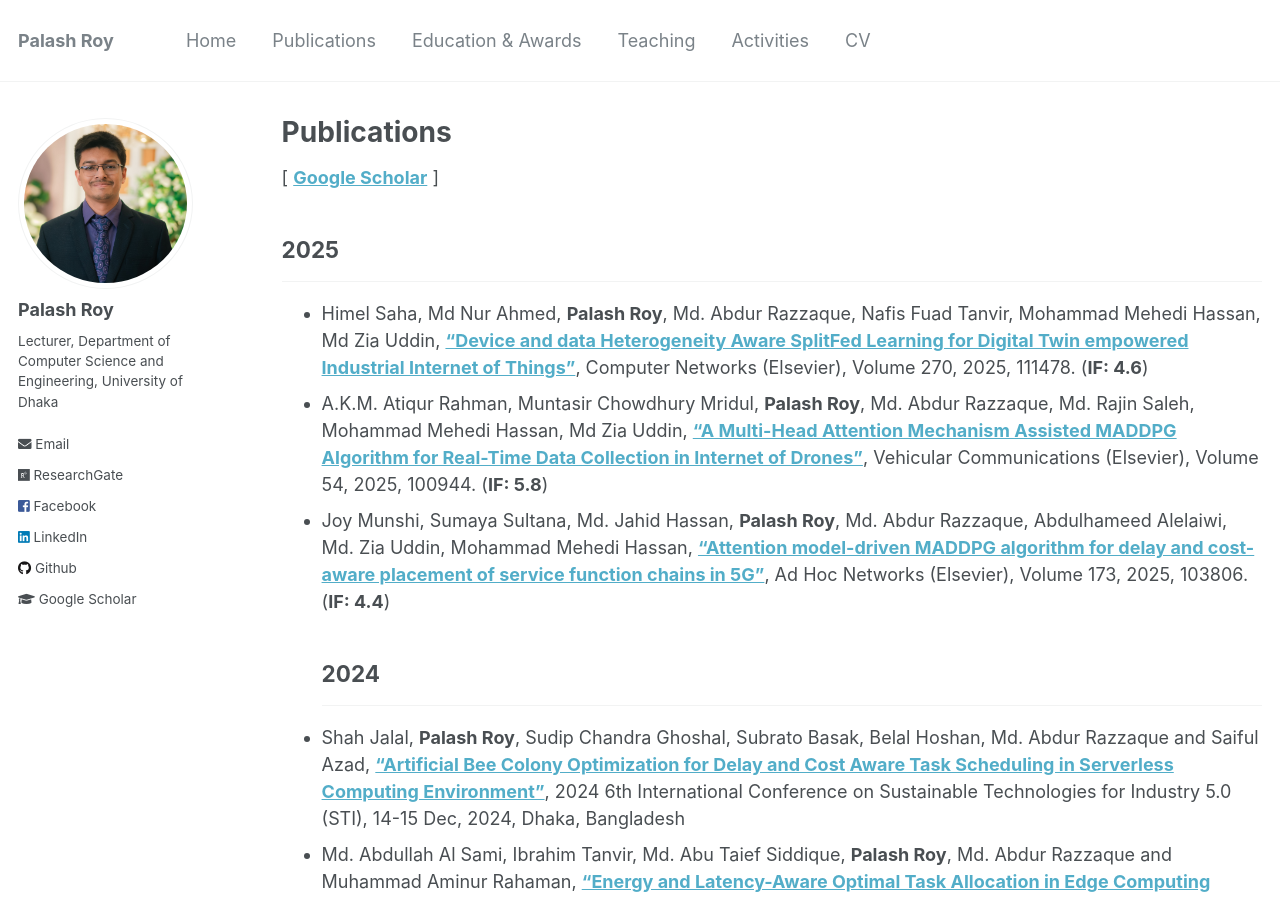
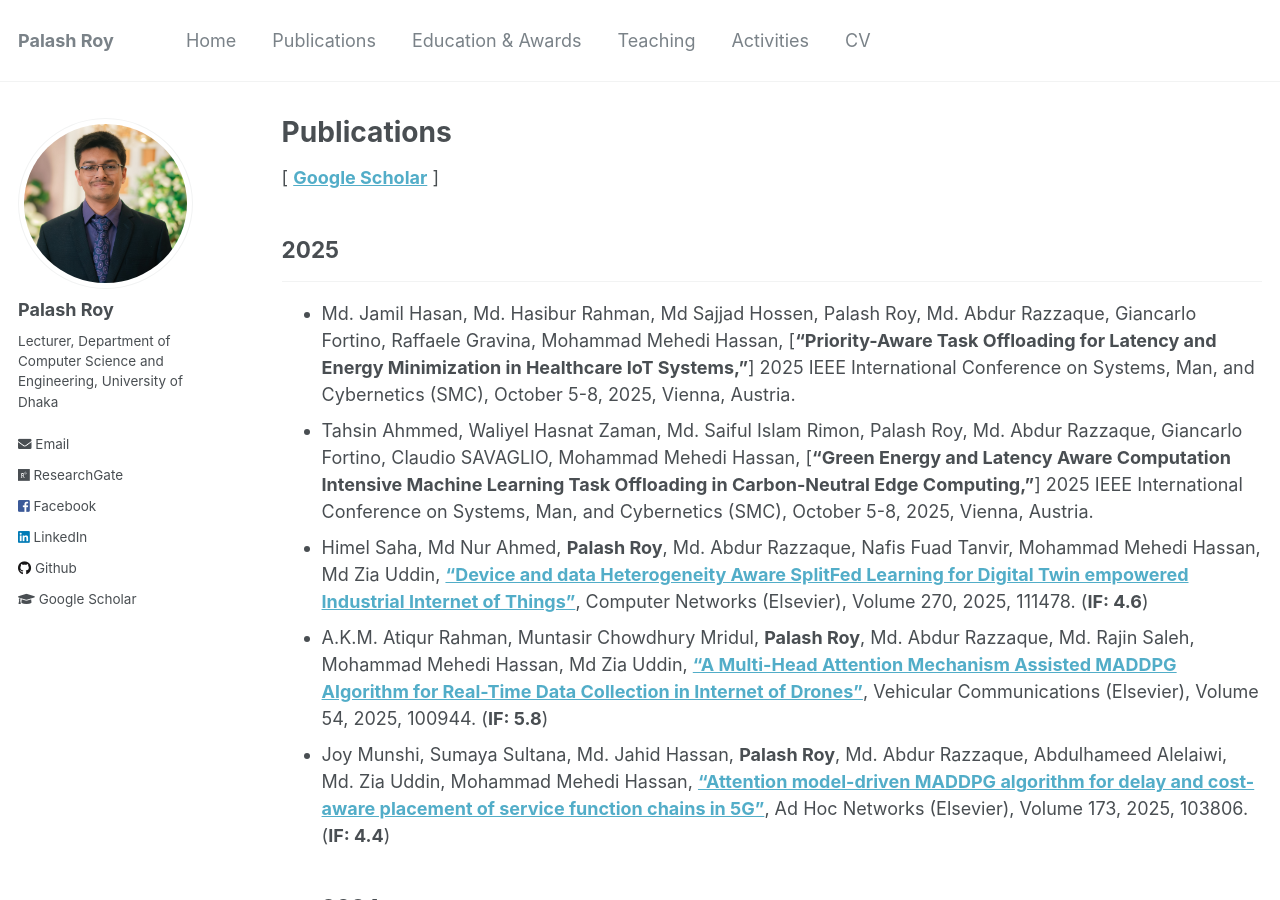
Before and after one commit to PalashRoy975/PalashRoy975.github.io, a Jekyll site: the page built from _pages/publications.md, in a window 1280 px wide and 900 px high. Built offline with Jekyll 4.4.1, drawn with Linux system fonts in a browser that asks for light colours.

Commit message:
Update publications.md

```diff
--- a/_pages/publications.md
+++ b/_pages/publications.md
@@ -8,6 +8,8 @@ author_profile: true
 [ [**Google Scholar**](https://scholar.google.com/citations?user=6YbqlUkAAAAJ&hl=en&authuser=1) ]
 ## 2025
 -----------
+* Md. Jamil Hasan, Md. Hasibur Rahman, Md Sajjad Hossen, Palash Roy, Md. Abdur Razzaque, Giancarlo Fortino, Raffaele Gravina, Mohammad Mehedi Hassan, [**"Priority-Aware Task Offloading for Latency and Energy Minimization in Healthcare IoT Systems,"**] 2025 IEEE International Conference on Systems, Man, and Cybernetics (SMC), October 5-8, 2025, Vienna, Austria.
+* Tahsin Ahmmed, Waliyel Hasnat Zaman, Md. Saiful Islam Rimon, Palash Roy, Md. Abdur Razzaque, Giancarlo Fortino, Claudio SAVAGLIO, Mohammad Mehedi Hassan, [**"Green Energy and Latency Aware Computation Intensive Machine Learning Task Offloading in Carbon-Neutral Edge Computing,"**] 2025 IEEE International Conference on Systems, Man, and Cybernetics (SMC), October 5-8, 2025, Vienna, Austria.
 * Himel Saha, Md Nur Ahmed, **Palash Roy**, Md. Abdur Razzaque, Nafis Fuad Tanvir, Mohammad Mehedi Hassan, Md Zia Uddin,  [**"Device and data Heterogeneity Aware SplitFed Learning for Digital Twin empowered Industrial Internet of Things"**](https://www.sciencedirect.com/science/article/pii/S1389128625004451?dgcid=coauthor), Computer Networks (Elsevier), Volume 270, 2025, 111478. (**IF: 4.6**)
 * A.K.M. Atiqur Rahman, Muntasir Chowdhury Mridul, **Palash Roy**, Md. Abdur Razzaque, Md. Rajin Saleh, Mohammad Mehedi Hassan, Md Zia Uddin,  [**"A Multi-Head Attention Mechanism Assisted MADDPG Algorithm for Real-Time Data Collection in Internet of Drones"**](https://www.sciencedirect.com/science/article/abs/pii/S2214209625000713?via%3Dihub), Vehicular Communications (Elsevier), Volume 54, 2025, 100944. (**IF: 5.8**)
 * Joy Munshi, Sumaya Sultana, Md. Jahid Hassan, **Palash Roy**, Md. Abdur Razzaque, Abdulhameed Alelaiwi, Md. Zia Uddin, Mohammad Mehedi Hassan, [**"Attention model-driven MADDPG algorithm for delay and cost-aware placement of service function chains in 5G"**](https://www.sciencedirect.com/science/article/pii/S157087052500054X?dgcid=coauthor), Ad Hoc Networks (Elsevier), Volume 173, 2025, 103806. (**IF: 4.4**)
```
